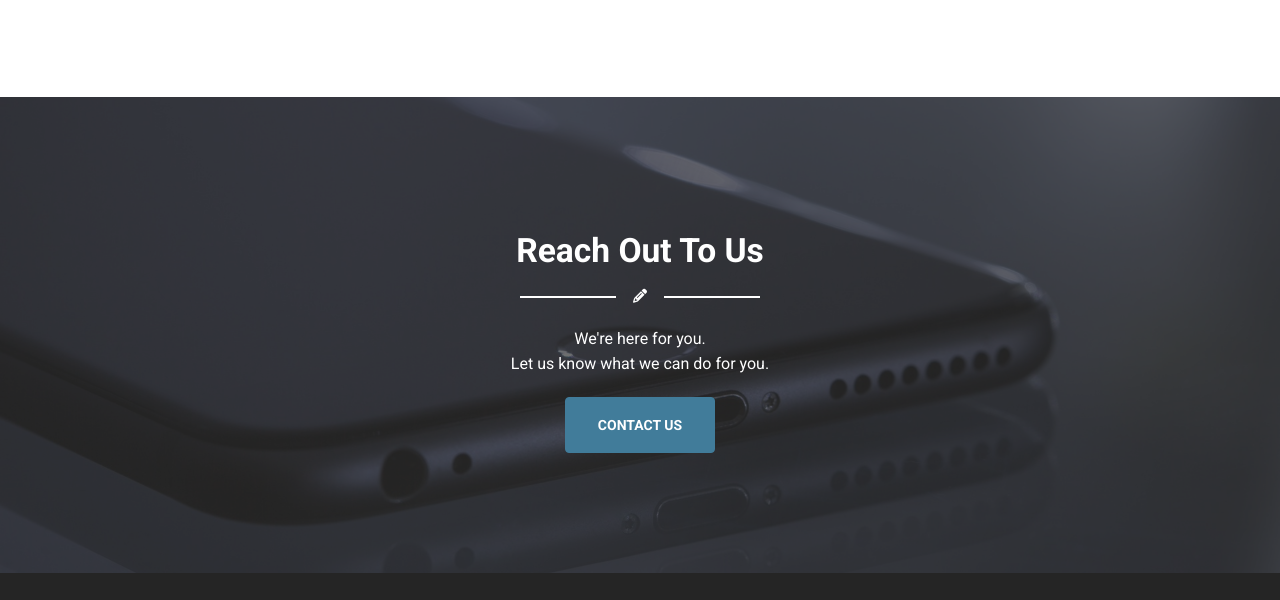
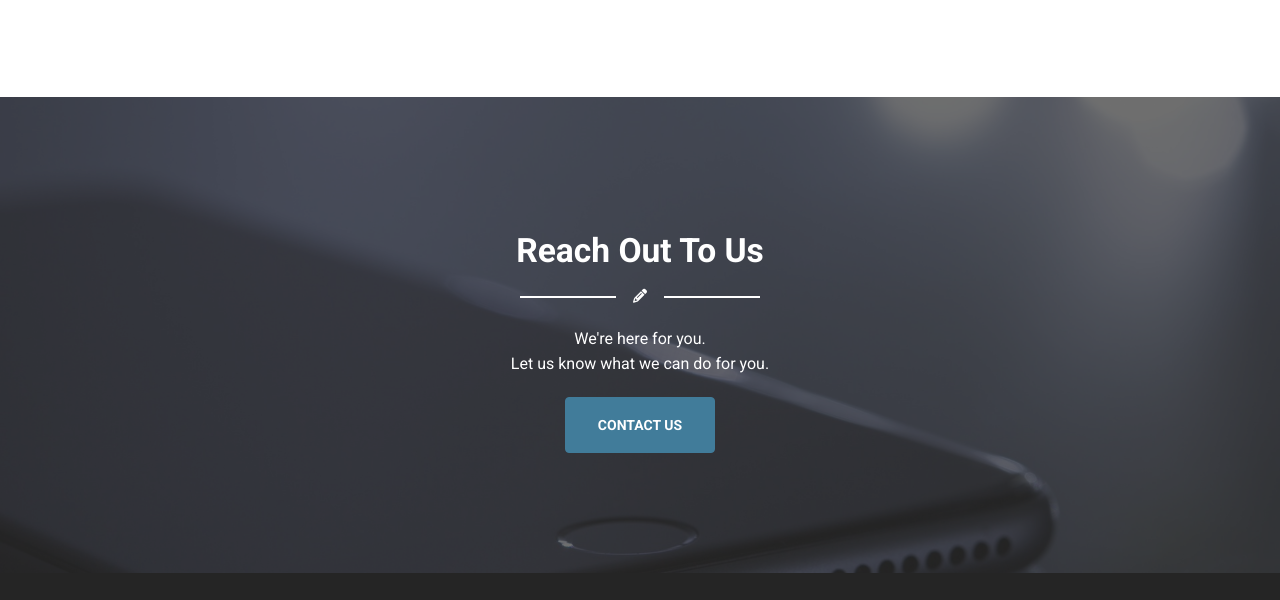
Before and after one commit to LKevinLeeL/DigThisVolleyball-2016, a plain HTML site: page index.html in a window 1280 px wide. Shown: the part 3512-4112 px from the top of the page. Drawn offline with nearby package versions, Linux system fonts and the light colour scheme.

Commit message:
last changes to go live

```diff
--- a/less/style.less
+++ b/less/style.less
@@ -3495,7 +3495,7 @@ body {
     background-image: url(/assets/img/contact-us.jpg);
     background-size: cover;
     background-repeat: no-repeat;
-    background-position: 0px -310px;
+    background-position: 0px -120px;
   }
   .title-area {
     margin: 0 auto 20px;
```
Also changed, not shown: index.html (+0 -1 lines), css/style.css.
